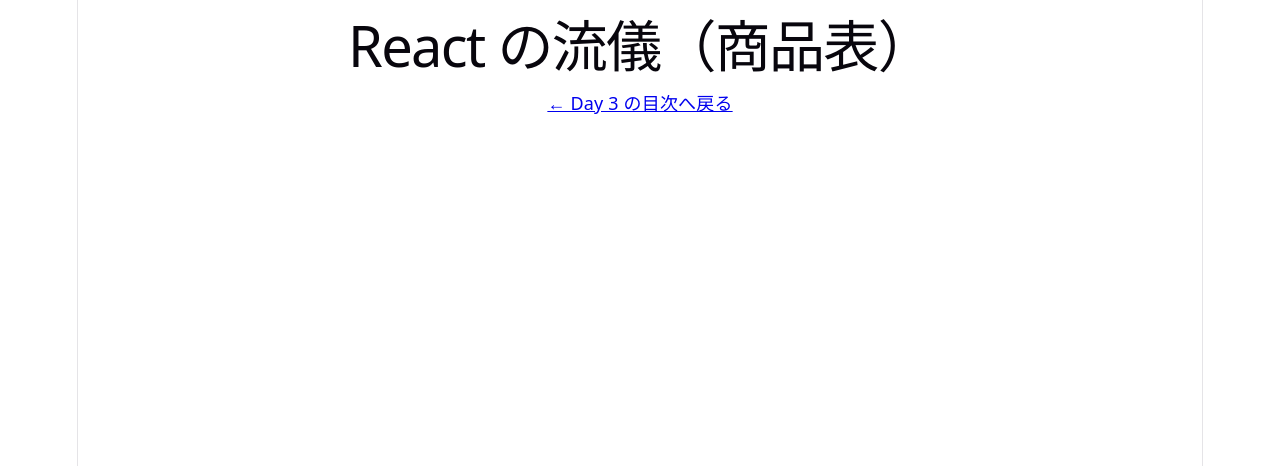
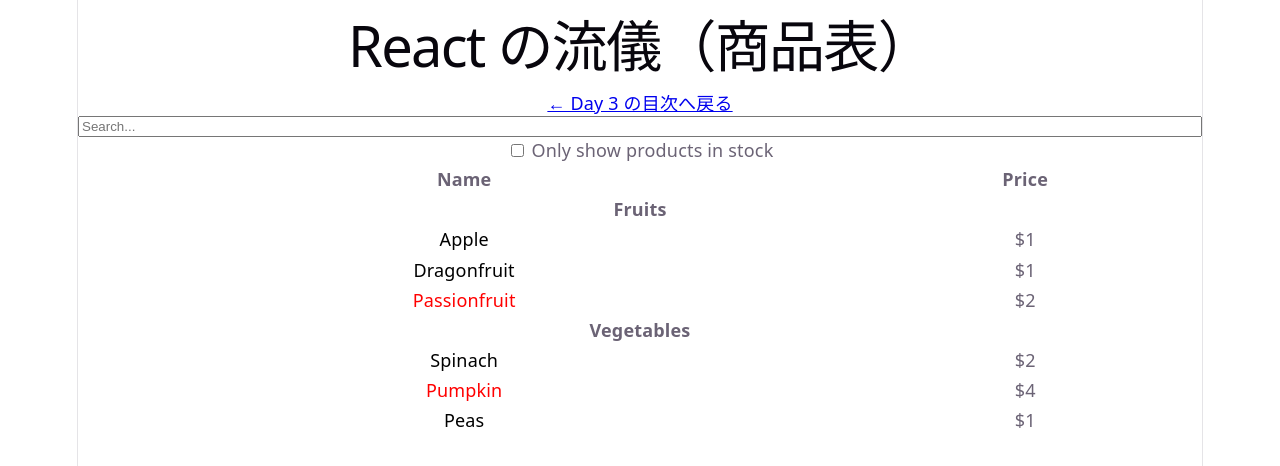
Before and after one commit to oota-sea/my-react-app, a React (Vite) app: page /day3/product-table in a window 1280 px wide. Shown: the top 466 px of the page. Built offline with nearby package versions, Linux system fonts and the light colour scheme.

Commit message:
Reactの流儀完了

```diff
--- a/src/pages/day3/ProductTable.jsx
+++ b/src/pages/day3/ProductTable.jsx
@@ -1,11 +1,89 @@
-import { Link } from 'react-router-dom'
-
-export default function ProductTable() {
+import { Link } from "react-router-dom";
+import { useState } from "react";
+export default function ProductTablePage() {
+  const [filterText, setFilterText] = useState("");
+  const [inStockOnly, setInStockOnly] = useState(false);
   return (
     <>
       <h1>React の流儀（商品表）</h1>
-      {/* ここに公式ドキュメントのサンプルコードを書く */}
-      <p><Link to="/day3">← Day 3 の目次へ戻る</Link></p>
+      <p>
+        <Link to="/day3">← Day 3 の目次へ戻る</Link>
+      </p>
+      <SearchBar filterText={filterText} setFilterText={setFilterText} inStockOnly={inStockOnly} setInStockOnly={setInStockOnly} />
+      <ProductTable products={PRODUCTS} filterText={filterText} inStockOnly={inStockOnly} />
     </>
-  )
+  );
 }
+function ProductCategoryRow({ category }) {
+  return (
+    <tr>
+      <th colSpan="2">{category}</th>
+    </tr>
+  );
+}
+function ProductRow({ product }) {
+  return (
+    <tr>
+      <td style={{color: product.stocked ? "black" :"red"}}>{product.name}</td>
+      <td>{product.price}</td>
+    </tr>
+  );
+}
+function SearchBar({filterText,setFilterText,inStockOnly,setInStockOnly}){
+  return(
+    <>
+    <input type="text" placeholder="Search..." value={filterText} onChange={(e) => setFilterText(e.target.value)}/>
+    <label>
+      <input type="checkbox" checked={inStockOnly} onChange={(e) => setInStockOnly(e.target.checked)}/>
+      {' '}
+      Only show products in stock
+    </label>
+    </>
+  );
+}
+function ProductTable({products,filterText,inStockOnly}){
+    const rows = [];
+    let lastCategory = null;
+    products.forEach((product) => {
+      if(inStockOnly && !product.stocked){
+        return;
+      }
+      if(!product.name.toLowerCase().includes(filterText.toLowerCase())){
+        return;
+      }
+      if (product.category !== lastCategory) {
+        rows.push(
+          <ProductCategoryRow
+            category={product.category}
+            key={product.category} />
+        );
+      }
+      rows.push(
+        <ProductRow
+          product={product}
+          key={product.name} />
+      );
+      lastCategory = product.category;
+    });
+    return (
+      <table>
+        <thead>
+          <tr>
+            <th>Name</th>
+            <th>Price</th>
+          </tr>
+        </thead>
+        <tbody>
+          {rows}
+        </tbody>
+      </table>
+    );
+}
+const PRODUCTS = [
+  {category: "Fruits", price: "$1", stocked: true, name: "Apple"},
+  {category: "Fruits", price: "$1", stocked: true, name: "Dragonfruit"},
+  {category: "Fruits", price: "$2", stocked: false, name: "Passionfruit"},
+  {category: "Vegetables", price: "$2", stocked: true, name: "Spinach"},
+  {category: "Vegetables", price: "$4", stocked: false, name: "Pumpkin"},
+  {category: "Vegetables", price: "$1", stocked: true, name: "Peas"}
+];
```
